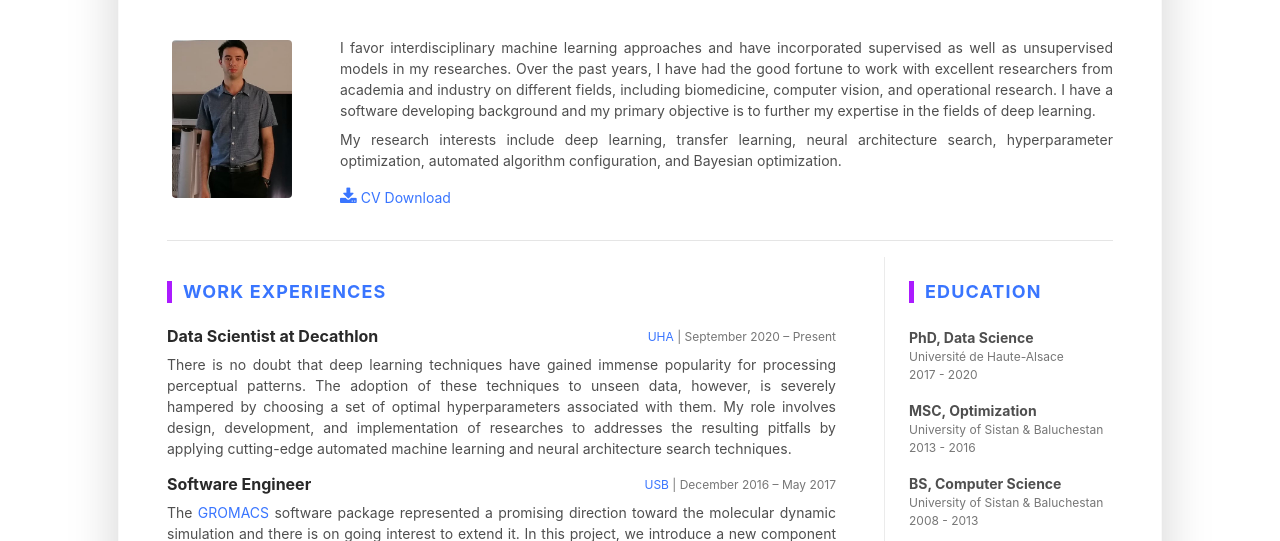
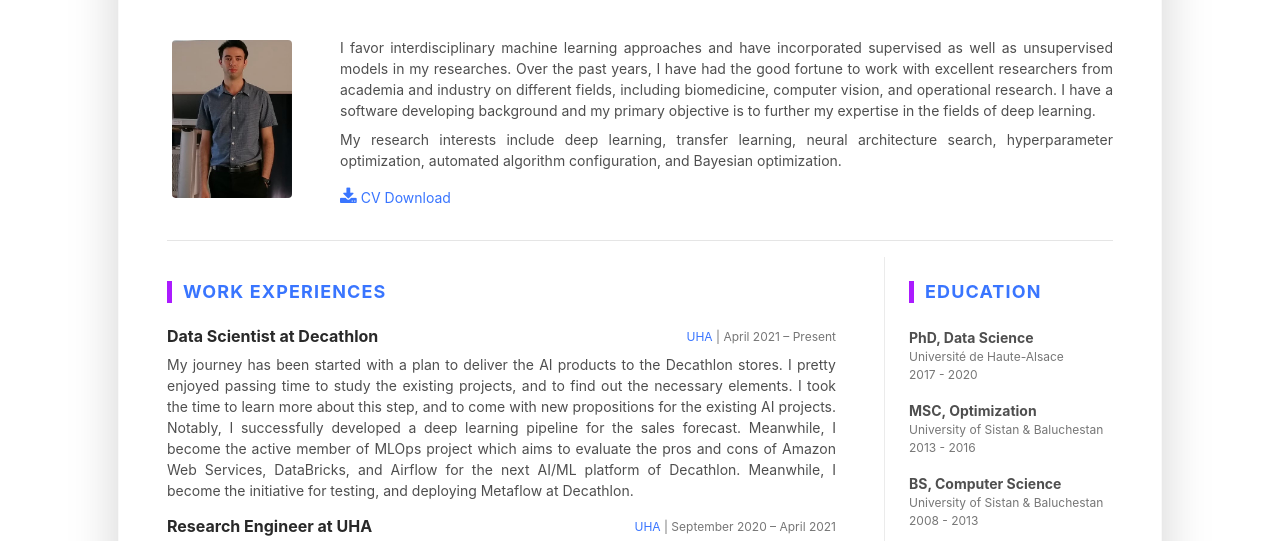
Before and after one commit to hrakhsha/hrakhsha.github.io, a plain HTML site: page index.html in a window 1280 px wide. Shown: the part 243-784 px from the top of the page. Drawn offline with nearby package versions, Linux system fonts and the light colour scheme.

Commit message:
Update index.html

```diff
--- a/index.html
+++ b/index.html
@@ -81,10 +81,30 @@
                         <div class="resume-main col-12 col-lg-8 col-xl-9 pr-0 pr-lg-5">
                             <section class="work-section py-4">
                                 <h3 class="text-uppercase resume-section-heading mb-4">Work Experiences</h3>
+				<div class="item mb-3">
+                                    <div class="item-heading row align-items-center mb-2">
+                                        <h4 class="item-title col-12 col-md-6 col-lg-8 mb-2 mb-md-0">Data Scientist at Decathlon</h4>
+                                        <div class="item-meta col-12 col-md-6 col-lg-4 text-muted text-left text-md-right"><a href="https://www.decathlon.com">UHA</a> | April 2021 – Present</div>
+
+                                    </div>
+                                    <div class="item-content">
+                                        <p>
+      					    My journey has been started with a plan to deliver the AI products to the Decathlon
+					    stores. I pretty enjoyed passing time to study the existing projects, and to find out
+					    the necessary elements. I took the time to learn more about this step, and to come with
+					    new propositions for the existing AI projects. Notably, I successfully developed a deep
+					    learning pipeline for the sales forecast. Meanwhile, I become the active member of MLOps
+					    project which aims to evaluate the pros and cons of Amazon Web Services, DataBricks,
+					    and Airflow for the next AI/ML platform of Decathlon. Meanwhile, I become the initiative
+					    for testing, and deploying Metaflow at Decathlon.
+                                        </p>
+
+                                    </div>
+                                </div><!--//item-->
                                 <div class="item mb-3">
                                     <div class="item-heading row align-items-center mb-2">
-                                        <h4 class="item-title col-12 col-md-6 col-lg-8 mb-2 mb-md-0">Data Scientist at Decathlon</h4>
-                                        <div class="item-meta col-12 col-md-6 col-lg-4 text-muted text-left text-md-right"><a href="https://www.irimas.uha.fr">UHA</a> | September 2020 – Present</div>
+                                        <h4 class="item-title col-12 col-md-6 col-lg-8 mb-2 mb-md-0">Research Engineer at UHA</h4>
+                                        <div class="item-meta col-12 col-md-6 col-lg-4 text-muted text-left text-md-right"><a href="https://www.irimas.uha.fr">UHA</a> | September 2020 – April 2021</div>
 
                                     </div>
                                     <div class="item-content">
```
